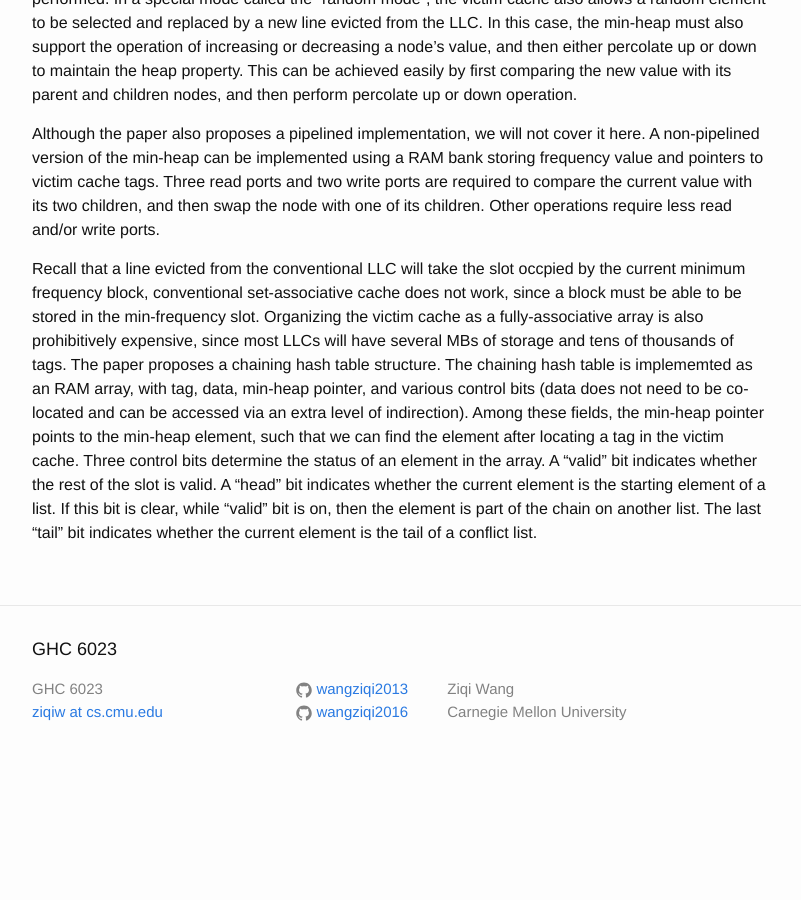
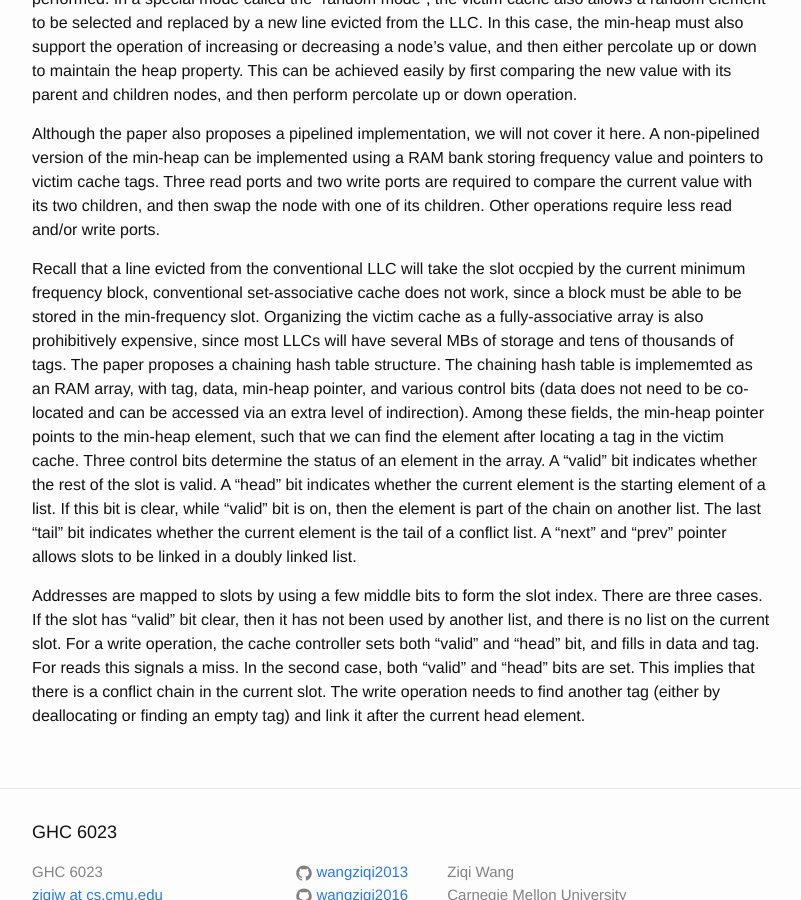
Before and after one commit to wangziqi2013/wangziqi2013.github.io, a Jekyll site: the page built from _posts/2020-05-28-scavenger.markdown, in a window 1280 px wide and 900 px high, scrolled down 1924 px. Shown: the whole window, without its empty margins (238-1039 px from the left). Built offline with Jekyll 4.4.1, drawn with Linux system fonts in a browser that asks for light colours; before the commit the page ends 2707 px from its top, so only the background shows below that.

Commit message:
Adding cases

```diff
--- a/_posts/2020-05-28-scavenger.markdown
+++ b/_posts/2020-05-28-scavenger.markdown
@@ -90,4 +90,11 @@ element, such that we can find the element after locating a tag in the victim ca
 status of an element in the array. A "valid" bit indicates whether the rest of the slot is valid. A "head" bit indicates
 whether the current element is the starting element of a list. If this bit is clear, while "valid" bit is on, then the
 element is part of the chain on another list. The last "tail" bit indicates whether the current element is the tail of
-a conflict list.
+a conflict list. A "next" and "prev" pointer allows slots to be linked in a doubly linked list.
+
+Addresses are mapped to slots by using a few middle bits to form the slot index. There are three cases. If the slot
+has "valid" bit clear, then it has not been used by another list, and there is no list on the current slot. For a write
+operation, the cache controller sets both "valid" and "head" bit, and fills in data and tag. For reads this signals a miss.
+In the second case, both "valid" and "head" bits are set. This implies that there is a conflict chain in the current
+slot. The write operation needs to find another tag (either by deallocating or finding an empty tag) and link it after
+the current head element.
```
